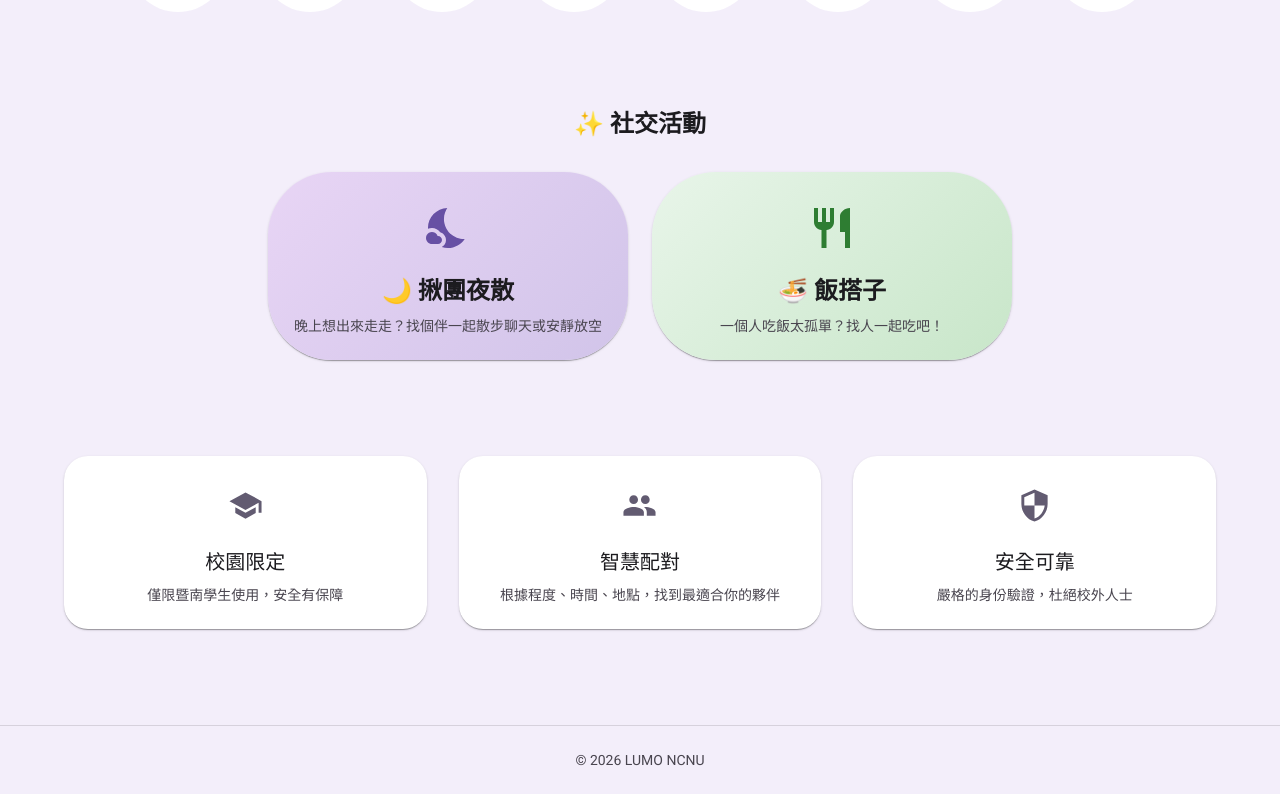
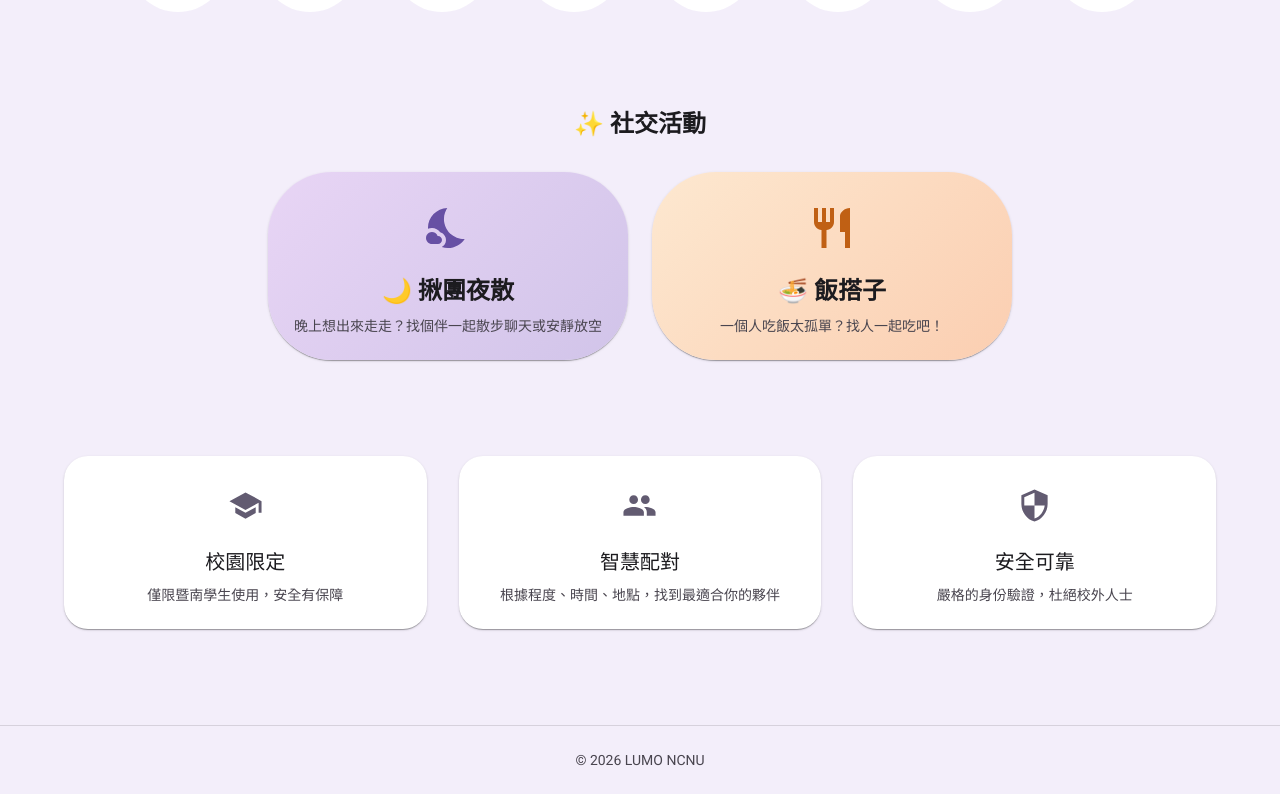
Before and after one commit to DONGHANK-001/lumo-ncnu, a Next.js app in the folder frontend/: page / in a window 1280 px wide. Shown: the part 1291-2085 px from the top of the page. Built offline with nearby package versions, Linux system fonts and the light colour scheme; no server answers.

Commit message:
style: change dining buddy card to apricot color

```diff
--- a/frontend/src/app/page.tsx
+++ b/frontend/src/app/page.tsx
@@ -508,14 +508,14 @@ export default function LandingPage() {
                             textDecoration: 'none',
                             borderRadius: 4,
                             background: mode === 'dark'
-                                ? 'linear-gradient(135deg, #1a3330 0%, #1b5e20 100%)'
-                                : 'linear-gradient(135deg, #e8f5e9 0%, #c8e6c9 100%)',
+                                ? 'linear-gradient(135deg, #3d2b1a 0%, #5c3a1e 100%)'
+                                : 'linear-gradient(135deg, #fde8d0 0%, #fbceb1 100%)',
                             transition: 'transform 0.3s',
                             '&:hover': { transform: 'translateY(-6px)' },
                         }}
                     >
                         <CardContent sx={{ textAlign: 'center', py: 4 }}>
-                            <Restaurant sx={{ fontSize: 48, color: mode === 'dark' ? '#81c784' : '#2e7d32', mb: 2 }} />
+                            <Restaurant sx={{ fontSize: 48, color: mode === 'dark' ? '#fbceb1' : '#c06014', mb: 2 }} />
                             <Typography variant="h5" fontWeight="bold" gutterBottom>🍜 飯搭子</Typography>
                             <Typography variant="body2" color="text.secondary">
                                 一個人吃飯太孤單？找人一起吃吧！
```
